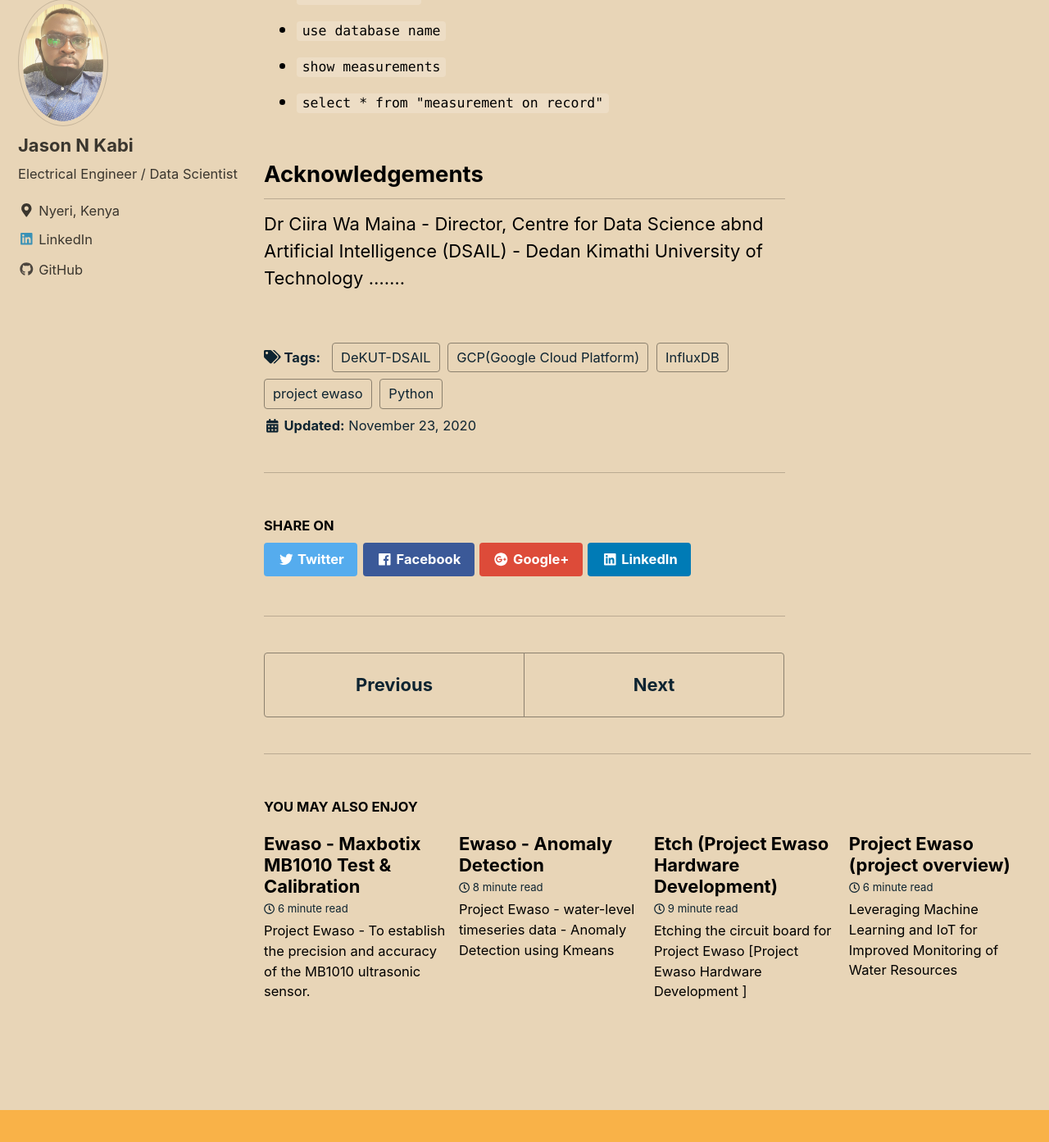
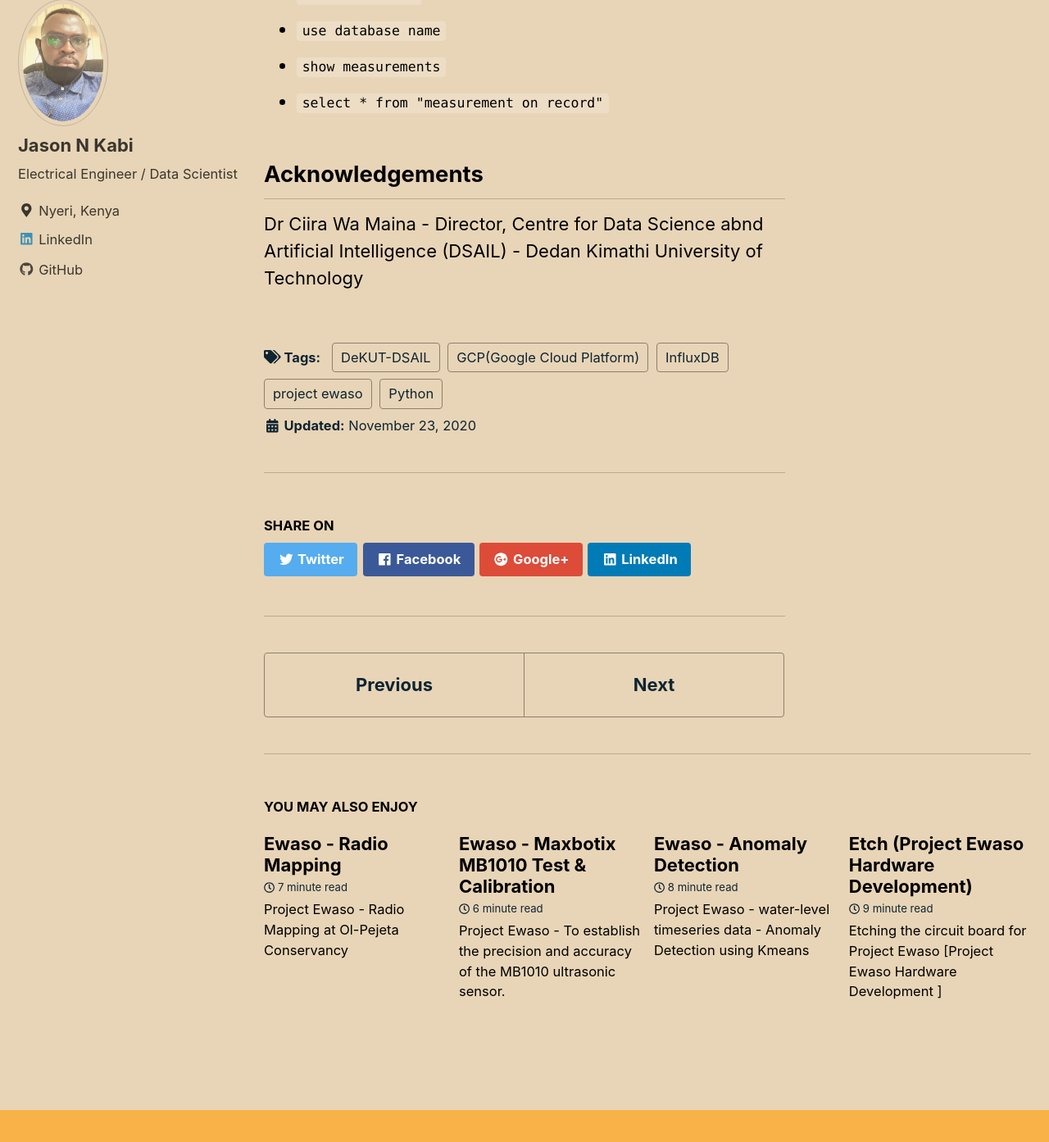
Before and after one commit to kabi23/kabi23.github.io, a Jekyll site: the page built from _posts/2020-11-23-influxgcpvm.md, in a window 1280 px wide and 1400 px high, scrolled down 8293 px. Shown: the top 1393 px of the window at 82% size. Built offline with Jekyll 4.4.1, drawn with Linux system fonts in a browser that asks for light colours; nearby versions of some CDN libraries; some of the changed lines change nothing that is shown.

Commit message:
radio mapping

```diff
--- a/_config.yml
+++ b/_config.yml
@@ -246,6 +246,7 @@
   - scope:
       path: ""
       type: posts
+      classes: wide
     values:
       layout: single
       author_profile: true
--- a/_posts/2020-11-23-influxgcpvm.md
+++ b/_posts/2020-11-23-influxgcpvm.md
@@ -94,4 +94,3 @@
 
 ## Acknowledgements
 Dr Ciira Wa Maina - Director, Centre for Data Science abnd Artificial Intelligence (DSAIL) - Dedan Kimathi University of Technology
-.......
--- /dev/null
+++ b/_posts/2020-12-26-radiomapping.md
@@ -0,0 +1,37 @@
+---
+title: "Ewaso - Radio Mapping"
+date: 2020-12-26
+tags: [RSSI, Kerlink, Lorix, project ewaso, DeKUT-DSAIL, Gateway, LoRa, The Things Network ]
+header:
+    image: "assets/img/radio/pp2.jpg"
+excerpt: "Project Ewaso - Radio Mapping at Ol-Pejeta Conservancy"
+mathjax: true
+classes: wide
+---
+## Introduction
+The robust operation and efficient deployment of many IoT systems rely on the deployment of gateways and relays to ensure quality wireless coverage. Radio mapping aims to predict network coverage extent based on a small number of link measurements (signal properties) from sampled locations. We conducted radio mapping at Ol-Pejeta conservancy to determine transmission range of LoRa enabled (water level monitoring) prototypes developed, and also to test the deployment along river Ewaso Nyiro within the conservancy. We mounted two LoRaWAN gateways at Ol-Pejeta house, a Kerlink Gateway at approximately 16 meters above ground and a LoRix One Gateway at approximately 13 meters above ground.
+{% include figure image_path="assets/img/radio/pp.PNG" alt="*Fig 1: Location of the [Ol-pejeta conservancy offices (gateway location)](https://www.google.com/maps/place/Ol+Pejeta+Conservancy/@0.0240155,36.9039278,15.72z/data=!4m6!3m5!1s0x0:0x9e73769f2ce0f944!4b1!8m2!3d-0.004314!4d36.963734)*" caption="*Fig 1: Location of the [Ol-pejeta conservancy offices (gateway location)](https://www.google.com/maps/place/Ol+Pejeta+Conservancy/@0.0240155,36.9039278,15.72z/data=!4m6!3m5!1s0x0:0x9e73769f2ce0f944!4b1!8m2!3d-0.004314!4d36.963734)*" %}
+{% include figure image_path="assets/img/radio/pp1.PNG" alt="*Fig 2: Location of the [Ol-pejeta conservancy offices (gateway location)](https://www.google.com/maps/place/Ol+Pejeta+Conservancy/@0.0240155,36.9039278,15.72z/data=!4m6!3m5!1s0x0:0x9e73769f2ce0f944!4b1!8m2!3d-0.004314!4d36.963734)*" caption="*Fig 2: Location of the [Ol-pejeta conservancy offices (gateway location)](https://www.google.com/maps/place/Ol+Pejeta+Conservancy/@0.0240155,36.9039278,15.72z/d ata=!4m6!3m5!1s0x0:0x9e73769f2ce0f944!4b1!8m2!3d-0.004314!4d36.963734)*" %}
+The LoRaWAN gateway, also known as the concentrator, is used to relay data packets between the end devices (nodes) and the network server via the internet. It communicates over multi-channels with multi-spreading factors (SF). With this technique, nodes communicate with the gateway using different channels and data-rates (DR) without pre-negotiation and enables the gateway to accommodate about 10000 end devices at a go.
+## Sampled Locations
+The map below shows all sample locations at Ol-pejeta conservancy and their RSSI values.
+
+{% include figure image_path="assets/img/radio/pp2.PNG" alt="*Fig 3: Radio mapping sample locations*" caption="*Fig 3: Radio mapping sample locations*" %}
+
+We deployed 3 devices (mdot1, mdot2, mdot3 (mdot-named after the Multitech mDot)) at various points within the conservancy. The devices and gateways were already connected to The Things Network and the network server was relaying radio propagation data (RSSI values for each device at five diffrent locations) to an InfluxDB10 database for storage, awaiting processing.
+{% include figure image_path="assets/img/radio/pp5.PNG" alt="*Fig 4: Radio propagation data (highlighted - signal properties)*" caption="*Fig 4: Radio propagation data (highlighted - signal properties)*" %}
+
+Table below shows the The Mean RSSI (in dBm) for the Five (5) Test Locations for each Gateway.
+{% include figure image_path="assets/img/radio/pp4.PNG" alt="*Fig 5: The Mean RSSI (in dBm) for the Five (5) Test Locations for each Gateway*" caption="*Fig 5: The Mean RSSI (in dBm) for the Five (5) Test Locations for each Gateway*" %}
+## Results
+### RSSI - The Received Signal Strength Indication
+This refers to the signal power that is received in milliwatts (mW), and it is measured in dBm. How clear a receiver can “hear” from a sender can be measured using this value. Received signal strength indication, i.e., RSSI, is usually a negative value; hence, the signal is better when it is more positive (closer to 0). The value ranges of typical LoRa RSSI is -140 dBm to -30dBm.
+### Discussion / Conclusion
+For our radio mapping experiments, we computed the mean RSSI for each of the 5 test locations that were used.  At approximately 150m away from the gateway, the LORIX One gateway outperformed the Kerlink gateway by a margin of 10dBm as well as at the furthest distance (approximately 7.5km) by 13dBm dBm. The best strength was realized at the nearest test location and reduced as we moved to test locations far away from the gateway, as depicted by Figure 6.
+{% include figure image_path="assets/img/radio/pp7.PNG" alt="*Fig 6: The Received Strength Plots for the 5 Test Locations.*" caption="*Fig 6: The Received Strength Plots for the 5 Test Locations.*" %}
+Plots in Figure 5 provides a quick graphical examination of the RSSI for each of five (5) test locations for each gateway. Outlier RSSIs were highly realized in test location 2 and they are plotted as individual points, while none were realized at location 1 (nearest to the gateways). However, location 1 depicts the highest notable degree of dispersion (spread) and skewness for both gateways. There is a general non-linear variation of the median positions of the RSSI, usually determined by various parameters, which include free space loss, shadowing, reflection and transmission, diffraction, among others.
+## Acknowledgements
+- Dr Ciira Wa Maina - Director, Centre for Data Science abnd Artificial Intelligence (DSAIL) - Dedan Kimathi University of Technology
+- Mr Nahshon Mokua - Dedan Kimathi University of Technology
+- Mr Wamae Mathenge - Dedan Kimathi University of Technology
+- Centre for Data Science abnd Artificial Intelligence (DSAIL) - Dedan Kimathi University of Technology
```
Also changed, not shown: assets/img/radio/kmeans5.png (added), assets/img/radio/nyiro7.jpg (added), assets/img/radio/pp.PNG (added), assets/img/radio/pp1.PNG (added), assets/img/radio/pp2.PNG (added), assets/img/radio/pp2.jpg (added), assets/img/radio/pp3.PNG (added), assets/img/radio/pp4.PNG (added), assets/img/radio/pp5.PNG (added), assets/img/radio/pp6.png (added), assets/img/radio/pp7.PNG (added), assets/img/radio/sp3.jpg (added), 1 other file.
